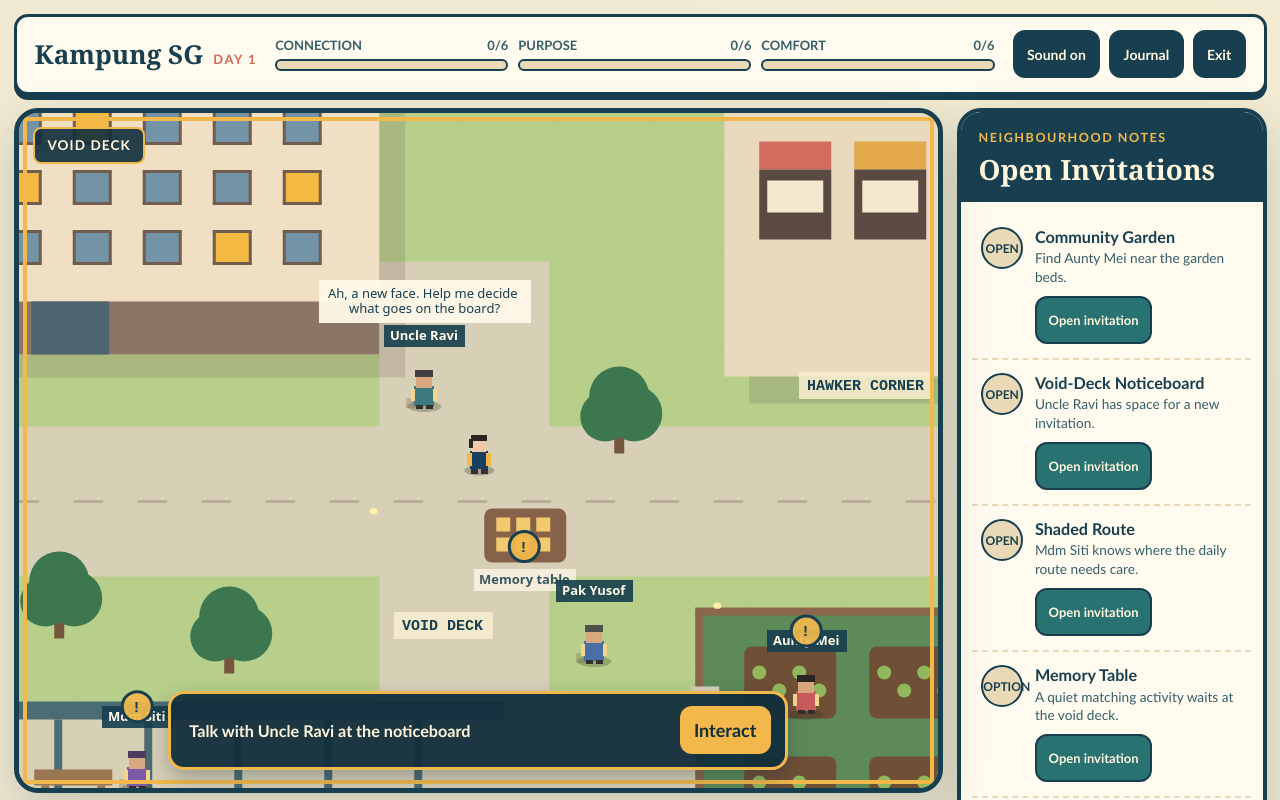
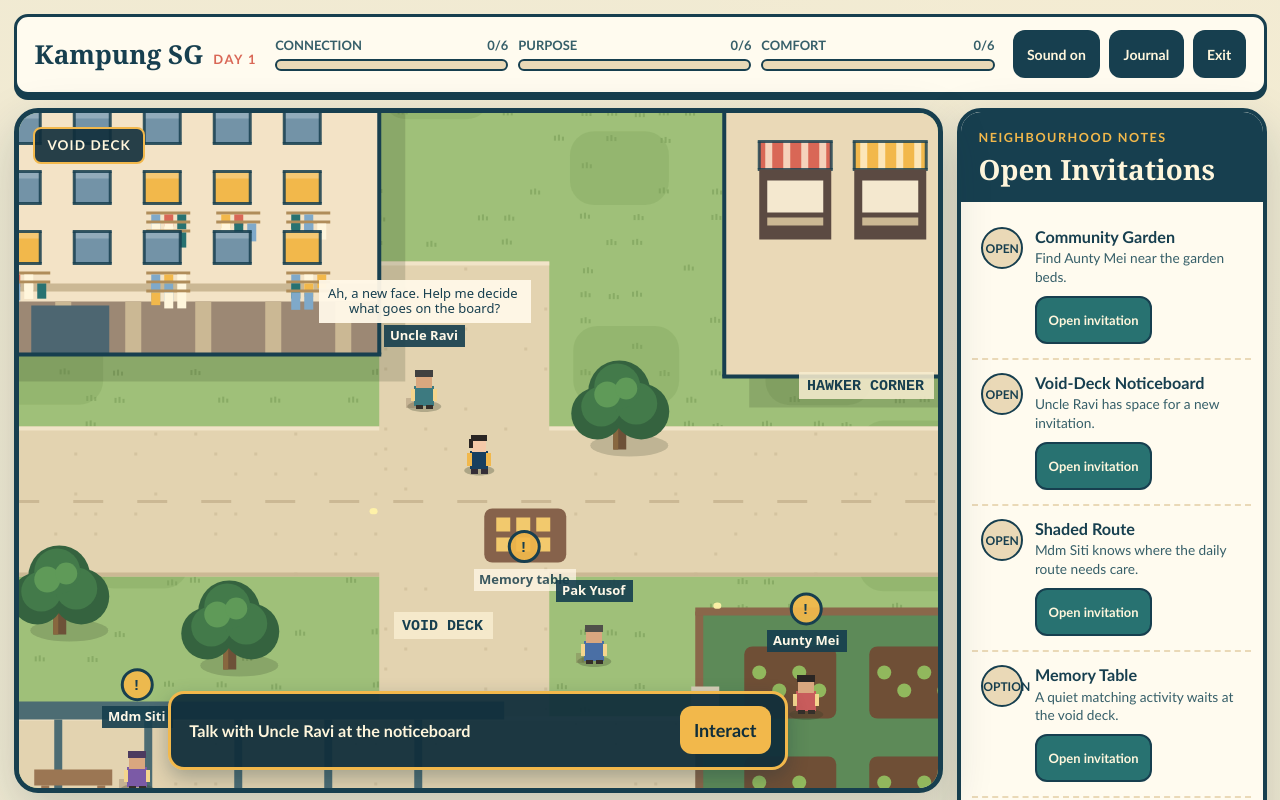
Before and after one commit to ming3465/Tencent-Hackathon-9Aug, a website built with Vite: page index.html in a window 1280 px wide. Both pictures are taken after a click on the button "Begin a neighbourhood day". Shown: the top 800 px of the page. Built offline with nearby package versions, Linux system fonts and the light colour scheme.

Commit message:
Custom art pass: original style built from the locked palette
Everything is drawn from the palette in docs/MIORA_ASSET_BIBLE.md, with light
treated as arriving from the upper left throughout, so the estate reads as one
authored place instead of separately-coloured rectangles.

Ground is no longer a flat fill: drifting darker patches plus scattered grass
tufts, placed by a stable value-noise function so the estate looks hand-placed
but never reshuffles between loads. Paths gained lit kerbs, shaded kerbs and
worn speckle.

Authentic HDB detail rather than a generic village: bamboo drying poles jut from
the windows with laundry hanging off them, the void deck is an open shaded floor
with structural pillars, and the hawker stalls have striped awnings. Trees are
broad flat-crowned rain trees in three tonal layers with ground shadows.

Buildings carry a consistent deep-teal outline weight.

Also removes the focus ring from the world canvas. It is a viewport, not a
control, and the programmatic focus needed for keyboard movement was drawing a
gold frame over the artwork. Buttons and links keep their focus ring, which is
what keyboard navigation actually needs.

Activity markers raised clear of the resident nameplates.

21/21 browser smoke.

Co-Authored-By: Claude Opus 5 (1M context) <noreply@anthropic.com>

```diff
--- a/index.html
+++ b/index.html
@@ -65,6 +65,19 @@
       :focus-visible {
         outline: 4px solid var(--gold);
         outline-offset: 4px;
+      }
+
+      /*
+       * The world canvas takes focus programmatically so keyboard movement
+       * works, but it is a viewport rather than a control - a ring around it
+       * reads as chrome sitting on top of the artwork. Buttons and links keep
+       * their focus ring above, which is what keyboard navigation actually
+       * needs.
+       */
+      #sandbox-stage,
+      #sandbox-stage:focus,
+      #sandbox-stage:focus-visible {
+        outline: none;
       }
 
       .skip-link {
--- a/src/game/sandboxScene.ts
+++ b/src/game/sandboxScene.ts
@@ -3,6 +3,33 @@ import type { ActivityId } from "./sandboxState.js";
 
 const WORLD_WIDTH = 2560;
 const WORLD_HEIGHT = 1600;
+
+/**
+ * The palette locked in docs/MIORA_ASSET_BIBLE.md, plus working tones mixed
+ * from it. Everything drawn in this scene comes from here, so the estate reads
+ * as one authored place rather than a set of separately-coloured rectangles.
+ * Light is treated as arriving from the upper left throughout: lit edges get a
+ * lighter tone on their top and left, shaded edges a darker one.
+ */
+const INK = 0x173f4f;
+const CORAL = 0xd96756;
+const GOLD = 0xf2b84b;
+const TEAL = 0x287271;
+const SAND = 0xead9b7;
+
+const GRASS = 0x9fc079;
+const GRASS_DARK = 0x8caf68;
+const GRASS_TUFT = 0x7a9d59;
+const CONCRETE = 0xe3d3b0;
+const CONCRETE_EDGE = 0xcbb894;
+const CONCRETE_LIT = 0xf1e4c8;
+const SHADOW = 0x2f3a24;
+
+/** Stable value noise, so the estate looks hand-placed but never reshuffles. */
+function noise(x: number, y: number): number {
+  const value = Math.sin(x * 127.1 + y * 311.7) * 43758.5453;
+  return value - Math.floor(value);
+}
 const PLAYER_SPEED = 215;
 const INTERACTION_DISTANCE = 92;
 
@@ -462,25 +489,16 @@ export class SandboxScene extends Phaser.Scene {
 
   private drawNeighbourhood(): void {
     const graphics = this.add.graphics().setDepth(0);
-    graphics.fillStyle(0xb7cf8a, 1);
-    graphics.fillRect(0, 0, WORLD_WIDTH, WORLD_HEIGHT);
+    this.drawGround(graphics);
 
-    for (let y = 0; y < WORLD_HEIGHT; y += 32) {
-      for (let x = 0; x < WORLD_WIDTH; x += 32) {
-        if ((x / 32 + y / 32) % 3 === 0) {
-          graphics.fillStyle(0xadc481, 0.45);
-          graphics.fillRect(x + 3, y + 4, 5, 3);
-        }
-      }
-    }
+    this.drawPath(graphics, 0, 405, WORLD_WIDTH, 150);
+    this.drawPath(graphics, 690, 240, 170, 1000);
+    this.drawPath(graphics, 240, 695, 900, 125);
+    this.drawPath(graphics, 150, 1140, 2280, 120);
+    this.drawPath(graphics, 1640, 350, 150, 830);
 
-    graphics.fillStyle(0xd8cfb7, 1);
-    graphics.fillRect(0, 405, WORLD_WIDTH, 150);
-    graphics.fillRect(690, 240, 170, 1000);
-    graphics.fillRect(240, 695, 900, 125);
-    graphics.fillRect(150, 1140, 2280, 120);
-    graphics.fillRect(1640, 350, 150, 830);
-    graphics.lineStyle(3, 0xb8ad96, 1);
+    // Centre markings on the two through-roads.
+    graphics.lineStyle(3, CONCRETE_EDGE, 1);
     for (let x = 0; x < WORLD_WIDTH; x += 64) {
       graphics.lineBetween(x, 480, x + 30, 480);
       graphics.lineBetween(x, 1200, x + 30, 1200);
@@ -519,6 +537,91 @@ export class SandboxScene extends Phaser.Scene {
     this.addMapLabel(2080, 1010, "COMMUNITY CENTRE");
     this.addMapLabel(200, 1430, "MORNING EXERCISE");
     this.addMapLabel(910, 1270, "BUS STOP");
+  }
+
+  /** Grass with drifting patches and scattered tufts, so no area reads as flat. */
+  private drawGround(graphics: Phaser.GameObjects.Graphics): void {
+    graphics.fillStyle(GRASS, 1);
+    graphics.fillRect(0, 0, WORLD_WIDTH, WORLD_HEIGHT);
+
+    for (let y = 0; y < WORLD_HEIGHT; y += 96) {
+      for (let x = 0; x < WORLD_WIDTH; x += 96) {
+        const value = noise(x, y);
+        if (value <= 0.6) continue;
+        graphics.fillStyle(GRASS_DARK, 0.55);
+        graphics.fillRoundedRect(
+          x + value * 22,
+          y + value * 18,
+          64 + value * 46,
+          48 + value * 34,
+          24
+        );
+      }
+    }
+
+    for (let y = 0; y < WORLD_HEIGHT; y += 26) {
+      for (let x = 0; x < WORLD_WIDTH; x += 26) {
+        const value = noise(x * 0.7, y * 1.3);
+        if (value <= 0.74) continue;
+        const tuftX = x + value * 14;
+        const tuftY = y + value * 12;
+        graphics.fillStyle(GRASS_TUFT, 0.6);
+        graphics.fillRect(tuftX, tuftY, 2, 6);
+        graphics.fillRect(tuftX + 4, tuftY + 2, 2, 4);
+        graphics.fillRect(tuftX - 4, tuftY + 1, 2, 5);
+      }
+    }
+  }
+
+  /** Concrete with kerbed edges and worn speckle rather than a flat slab. */
+  private drawPath(
+    graphics: Phaser.GameObjects.Graphics,
+    x: number,
+    y: number,
+    width: number,
+    height: number
+  ): void {
+    graphics.fillStyle(CONCRETE, 1);
+    graphics.fillRect(x, y, width, height);
+    graphics.fillStyle(CONCRETE_LIT, 1);
+    graphics.fillRect(x, y, width, 4);
+    graphics.fillStyle(CONCRETE_EDGE, 1);
+    graphics.fillRect(x, y + height - 4, width, 4);
+
+    for (let sy = y; sy < y + height; sy += 20) {
+      for (let sx = x; sx < x + width; sx += 20) {
+        if (noise(sx * 1.7, sy * 0.9) <= 0.79) continue;
+        graphics.fillStyle(CONCRETE_EDGE, 0.55);
+        graphics.fillRect(sx + 5, sy + 6, 3, 3);
+      }
+    }
+  }
+
+  /**
+   * Bamboo drying poles jutting from the windows. Nothing says Singapore HDB
+   * faster, and no other estate game in the room will have them.
+   */
+  private drawLaundryPoles(
+    graphics: Phaser.GameObjects.Graphics,
+    x: number,
+    y: number,
+    seed: number
+  ): void {
+    const cloth = [CORAL, GOLD, TEAL, 0xfff6dc, 0x7fa9c9];
+    const poles = 2 + Math.floor(noise(seed, seed * 1.7) * 2);
+
+    for (let pole = 0; pole < poles; pole += 1) {
+      const poleY = y + 6 + pole * 9;
+      graphics.fillStyle(0xb08d5a, 1);
+      graphics.fillRect(x, poleY, 44, 3);
+
+      const items = 2 + Math.floor(noise(seed + pole, poleY) * 2);
+      for (let item = 0; item < items; item += 1) {
+        const value = noise(seed + pole * 3 + item, poleY + item);
+        graphics.fillStyle(cloth[Math.floor(value * cloth.length) % cloth.length], 1);
+        graphics.fillRect(x + 5 + item * 13, poleY + 3, 9, 11 + value * 7);
+      }
+    }
   }
 
   private drawKopitiam(graphics: Phaser.GameObjects.Graphics): void {
@@ -644,48 +747,89 @@ export class SandboxScene extends Phaser.Scene {
   }
 
   private drawHdb(graphics: Phaser.GameObjects.Graphics): void {
-    graphics.fillStyle(0x6b594d, 0.2);
-    graphics.fillRect(94, 80, 622, 276);
-    graphics.fillStyle(0xf0dfc2, 1);
+    graphics.fillStyle(SHADOW, 0.18);
+    graphics.fillRect(94, 84, 622, 276);
+
+    graphics.fillStyle(0xf3e3c6, 1);
     graphics.fillRect(70, 55, 620, 278);
-    graphics.fillStyle(0xd26a4f, 1);
-    graphics.fillRect(58, 45, 644, 24);
-    graphics.fillStyle(0x8b7666, 1);
+    graphics.fillStyle(CONCRETE_LIT, 1);
+    graphics.fillRect(70, 55, 620, 9);
+    graphics.fillStyle(CONCRETE_EDGE, 1);
+    graphics.fillRect(70, 262, 620, 8);
+
+    graphics.fillStyle(CORAL, 1);
+    graphics.fillRect(58, 41, 644, 26);
+    graphics.fillStyle(0xe8836f, 1);
+    graphics.fillRect(58, 41, 644, 7);
+
+    // Open void deck: shaded, with the structural pillars that define it.
+    graphics.fillStyle(0x9c8874, 1);
     graphics.fillRect(70, 280, 620, 53);
+    graphics.fillStyle(0xcbb894, 1);
+    for (let pillar = 0; pillar < 9; pillar += 1) {
+      graphics.fillRect(86 + pillar * 70, 280, 16, 53);
+    }
+    graphics.fillStyle(0x4d6671, 1);
+    graphics.fillRect(342, 284, 78, 49);
 
     for (let row = 0; row < 3; row += 1) {
       for (let column = 0; column < 8; column += 1) {
         const x = 105 + column * 70;
         const y = 90 + row * 60;
-        graphics.fillStyle((row + column) % 4 === 0 ? 0xf4b942 : 0x7393a7, 1);
+        const value = noise(x, y);
+
+        graphics.fillStyle(value > 0.72 ? GOLD : 0x7393a7, 1);
         graphics.fillRect(x, y, 36, 32);
-        graphics.lineStyle(3, 0x705d50, 1);
+        graphics.fillStyle(0xffffff, 0.22);
+        graphics.fillRect(x, y, 36, 7);
+        graphics.lineStyle(3, INK, 0.85);
         graphics.strokeRect(x, y, 36, 32);
+
+        if (value > 0.45) this.drawLaundryPoles(graphics, x + 2, y + 34, x + y);
       }
     }
 
-    graphics.fillStyle(0x4d6671, 1);
-    graphics.fillRect(342, 280, 78, 53);
+    graphics.lineStyle(4, INK, 1);
+    graphics.strokeRect(70, 55, 620, 278);
     this.addObstacle(70, 55, 620, 278);
   }
 
   private drawHawker(graphics: Phaser.GameObjects.Graphics): void {
-    graphics.fillStyle(0x5f5147, 0.18);
-    graphics.fillRect(1060, 92, 440, 290);
-    graphics.fillStyle(0xe9d9bd, 1);
+    graphics.fillStyle(SHADOW, 0.18);
+    graphics.fillRect(1060, 96, 440, 290);
+    graphics.fillStyle(SAND, 1);
     graphics.fillRect(1035, 70, 440, 285);
-    graphics.fillStyle(0x287271, 1);
+    graphics.fillStyle(CONCRETE_LIT, 1);
+    graphics.fillRect(1035, 70, 440, 8);
+
+    graphics.fillStyle(TEAL, 1);
     graphics.fillRect(1018, 55, 474, 30);
+    graphics.fillStyle(0x3a8b8a, 1);
+    graphics.fillRect(1018, 55, 474, 7);
 
     for (let column = 0; column < 4; column += 1) {
       const x = 1070 + column * 95;
-      graphics.fillStyle(column % 2 === 0 ? 0xd36b5f : 0xe2a84a, 1);
+
+      // Striped awning over each stall.
+      graphics.fillStyle(column % 2 === 0 ? CORAL : GOLD, 1);
       graphics.fillRect(x, 120, 72, 28);
+      graphics.fillStyle(0xfff6dc, 0.75);
+      for (let stripe = 0; stripe < 4; stripe += 1) {
+        graphics.fillRect(x + 6 + stripe * 18, 120, 7, 28);
+      }
+      graphics.lineStyle(3, INK, 0.8);
+      graphics.strokeRect(x, 120, 72, 28);
+
       graphics.fillStyle(0x5b4a42, 1);
       graphics.fillRect(x, 148, 72, 70);
       graphics.fillStyle(0xf4e8cf, 1);
       graphics.fillRect(x + 8, 159, 56, 32);
+      graphics.fillStyle(CONCRETE_EDGE, 1);
+      graphics.fillRect(x + 8, 196, 56, 8);
     }
+
+    graphics.lineStyle(4, INK, 1);
+    graphics.strokeRect(1035, 70, 440, 285);
     this.addObstacle(1035, 70, 440, 285);
   }
 
@@ -859,13 +1003,32 @@ export class SandboxScene extends Phaser.Scene {
     }).setOrigin(0.5, 0).setDepth(depth);
   }
 
+  /**
+   * A broad, flat-crowned rain tree - the tree that actually shades Singapore
+   * estates - built in three tonal layers with the light coming from upper left.
+   */
   private drawTree(graphics: Phaser.GameObjects.Graphics, x: number, y: number): void {
-    graphics.fillStyle(0x76563e, 1);
-    graphics.fillRect(x - 5, y, 10, 32);
-    graphics.fillStyle(0x3d7750, 1);
-    graphics.fillCircle(x - 14, y - 5, 25);
-    graphics.fillCircle(x + 15, y - 8, 28);
-    graphics.fillCircle(x, y - 25, 30);
+    graphics.fillStyle(SHADOW, 0.2);
+    graphics.fillEllipse(x + 10, y + 24, 78, 22);
+
+    graphics.fillStyle(0x6d5138, 1);
+    graphics.fillRect(x - 6, y - 6, 13, 34);
+    graphics.fillStyle(0x88673f, 1);
+    graphics.fillRect(x - 6, y - 6, 5, 34);
+
+    graphics.fillStyle(0x35633f, 1);
+    graphics.fillCircle(x - 22, y - 8, 26);
+    graphics.fillCircle(x + 22, y - 10, 28);
+    graphics.fillCircle(x, y - 30, 31);
+
+    graphics.fillStyle(0x437a4a, 1);
+    graphics.fillCircle(x - 18, y - 15, 20);
+    graphics.fillCircle(x + 17, y - 18, 21);
+    graphics.fillCircle(x - 2, y - 35, 23);
+
+    graphics.fillStyle(0x5f9a58, 1);
+    graphics.fillCircle(x - 12, y - 27, 13);
+    graphics.fillCircle(x + 7, y - 33, 11);
   }
 
   private addMapLabel(x: number, y: number, text: string): void {
@@ -993,7 +1156,7 @@ export class SandboxScene extends Phaser.Scene {
       // close enough to actually speak, the marker fades out as redundant.
       const marker = this.markers.get(resident.activityId);
       if (marker) {
-        const markerY = y - 62;
+        const markerY = y - 84;
         marker.ring.setPosition(x, markerY).setDepth(resident.position.y + 24);
         marker.badge.setPosition(x, markerY).setDepth(resident.position.y + 25);
         marker.label.setVisible(false);
```
Also changed, not shown: docs/screenshots/02-neighbourhood.png, docs/screenshots/03-nearby-resident.png, docs/screenshots/04-dialogue.png, docs/screenshots/05-choice-consequence.png, docs/screenshots/06-evening-light.png, docs/screenshots/07-evening-reflection.png, docs/screenshots/08-day-complete.png, docs/screenshots/09-mobile-360.png, docs/screenshots/hero-day.png, docs/screenshots/hero-evening.png.
